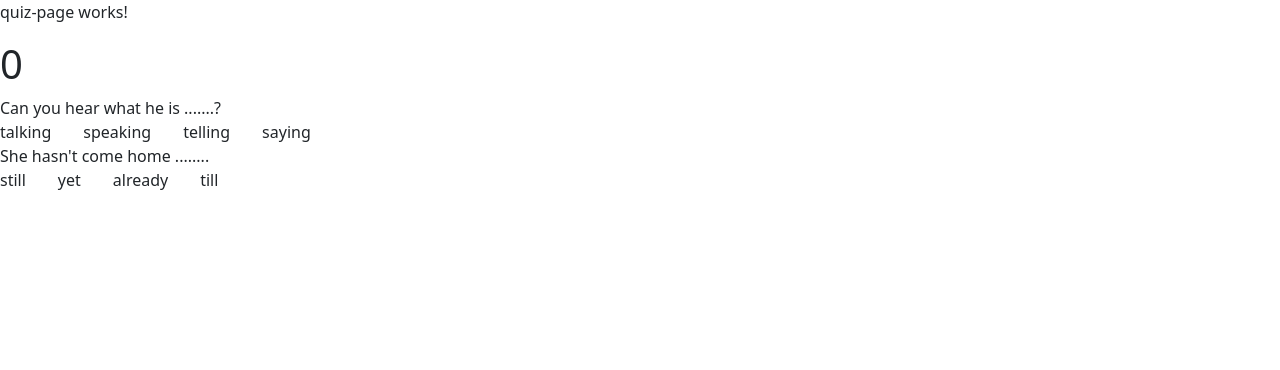
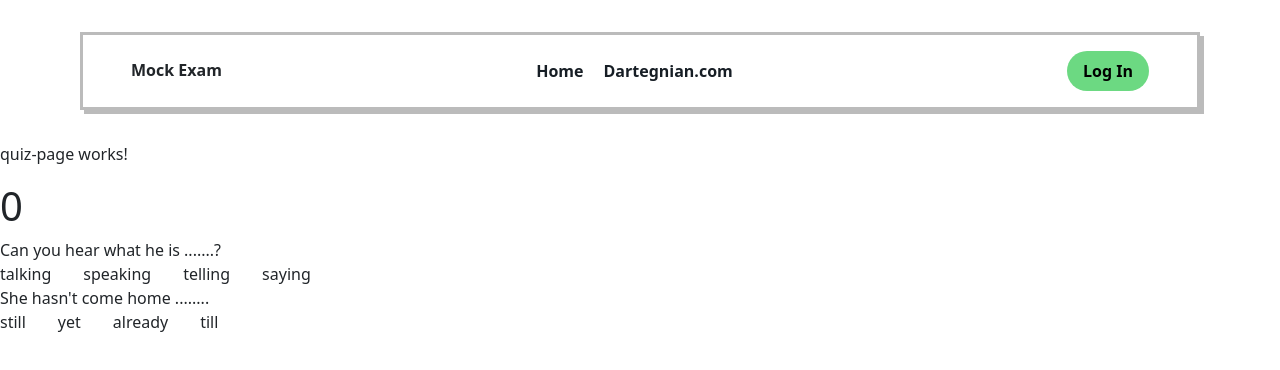
Before and after one commit to Dartegnian/mock-quiz-app, an Angular app: page /quiz in a window 1280 px wide. Shown: the top 370 px of the page. Built offline with nearby package versions, Linux system fonts and the light colour scheme.

Commit message:
Write and style basic navbar to all pages

```diff
--- a/src/app/app.component.html
+++ b/src/app/app.component.html
@@ -1 +1,3 @@
+<app-nav-bar></app-nav-bar>
+
 <router-outlet></router-outlet>
--- a/src/app/app.component.ts
+++ b/src/app/app.component.ts
@@ -1,11 +1,12 @@
 import { Component } from '@angular/core';
 import { CommonModule } from '@angular/common';
 import { RouterOutlet } from '@angular/router';
+import { NavBarComponent } from '@components/nav-bar/nav-bar.component';
 
 @Component({
   selector: 'app-root',
   standalone: true,
-  imports: [CommonModule, RouterOutlet],
+  imports: [CommonModule, RouterOutlet, NavBarComponent],
   templateUrl: './app.component.html',
   styleUrl: './app.component.scss'
 })
--- /dev/null
+++ b/src/app/components/nav-bar/nav-bar.component.html
@@ -0,0 +1,7 @@
+<nav class="navbar">
+	<h1 class="navbar__site-name">Mock Exam</h1>
+	<ul class="navbar__list">
+		<li *ngFor="let link of links" class="navbar__list-item"><a [href]="link.link" class="navbar__link">{{ link.title }}</a></li>
+	</ul>
+	<button class="navbar__login">Log In</button>
+</nav>
--- /dev/null
+++ b/src/app/components/nav-bar/nav-bar.component.scss
@@ -0,0 +1,50 @@
+:host {
+	display: flex;
+	justify-content: center;
+	align-items: center;
+	margin: 2rem 5rem;
+}
+
+.navbar {
+	display: flex;
+	justify-content: center;
+	background-color: #FFFFFF;
+	padding: 1rem 3rem;
+	border: 3px solid #BBBBBB;
+	box-shadow: 4px 4px 0 0px #BBBBBB;
+	flex-grow: 1;
+	align-items: center;
+	justify-content: space-between;
+
+	&__site-name {
+		font-size: 1rem;
+		margin-bottom: 0rem;
+		font-weight: 900;
+	}
+
+	&__list {
+		list-style-type: none;
+		margin: 0;
+		padding: 0;
+		display: flex;
+	}
+
+	&__list-item {
+
+		margin-right: 20px;
+	}
+
+	&__link {
+		text-decoration: none;
+		font-weight: bold;
+		color: #171e25;
+	}
+
+	&__login {
+		background-color: #6CD982;
+		border: none;
+		font-weight: 700;
+		padding: 0.5rem 1rem;
+		border-radius: 2rem;
+	}
+}
--- /dev/null
+++ b/src/app/components/nav-bar/nav-bar.component.ts
@@ -0,0 +1,16 @@
+import { CommonModule } from '@angular/common';
+import { Component } from '@angular/core';
+
+@Component({
+	selector: 'app-nav-bar',
+	standalone: true,
+	imports: [CommonModule],
+	templateUrl: './nav-bar.component.html',
+	styleUrl: './nav-bar.component.scss'
+})
+export class NavBarComponent {
+	links = [
+		{ link: "/", title: "Home" },
+		{ link: "https://dartegnian.com", title: "Dartegnian.com" }
+	];
+}
```
Also changed, not shown: 1 other file (tests, documents, lock files or other folders).
